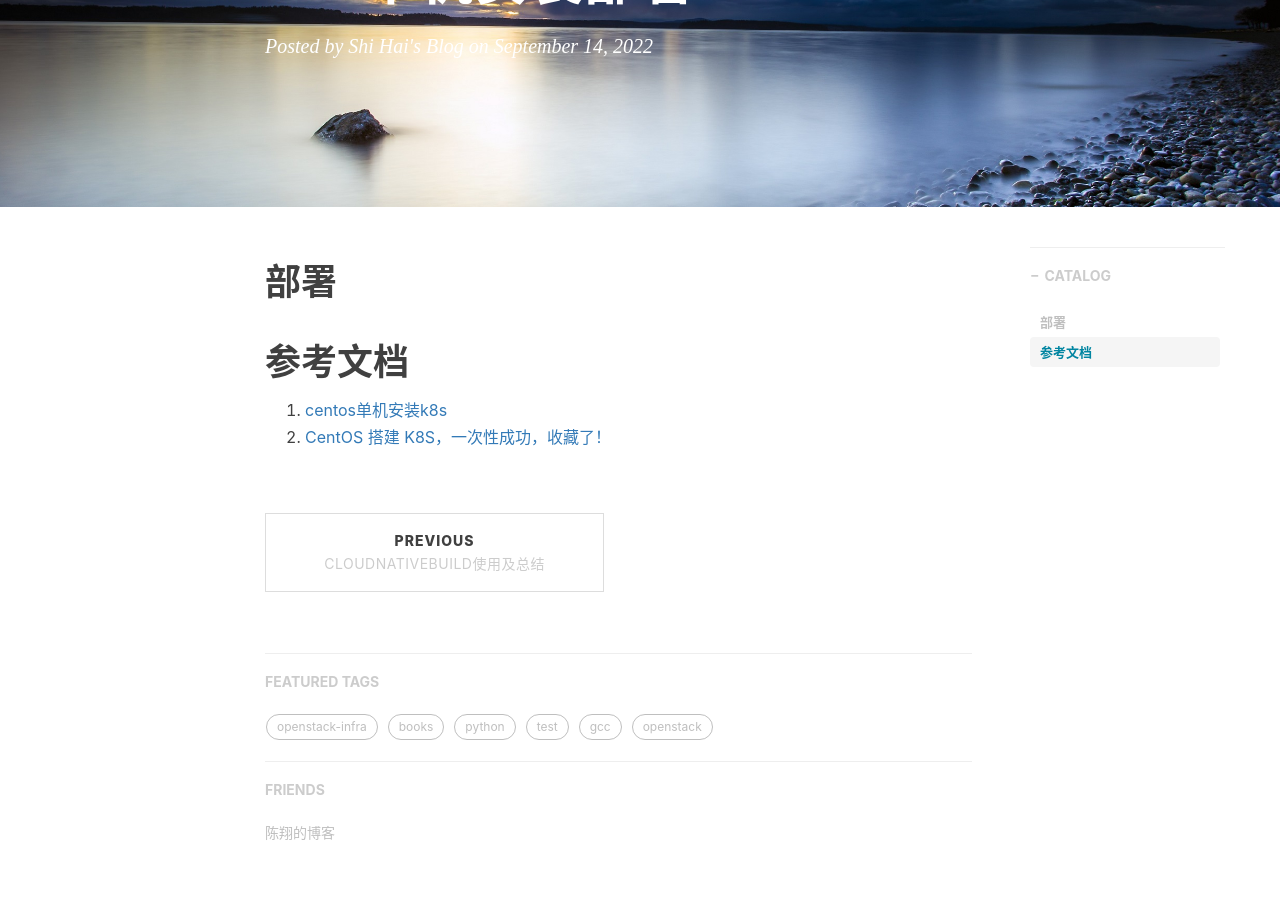
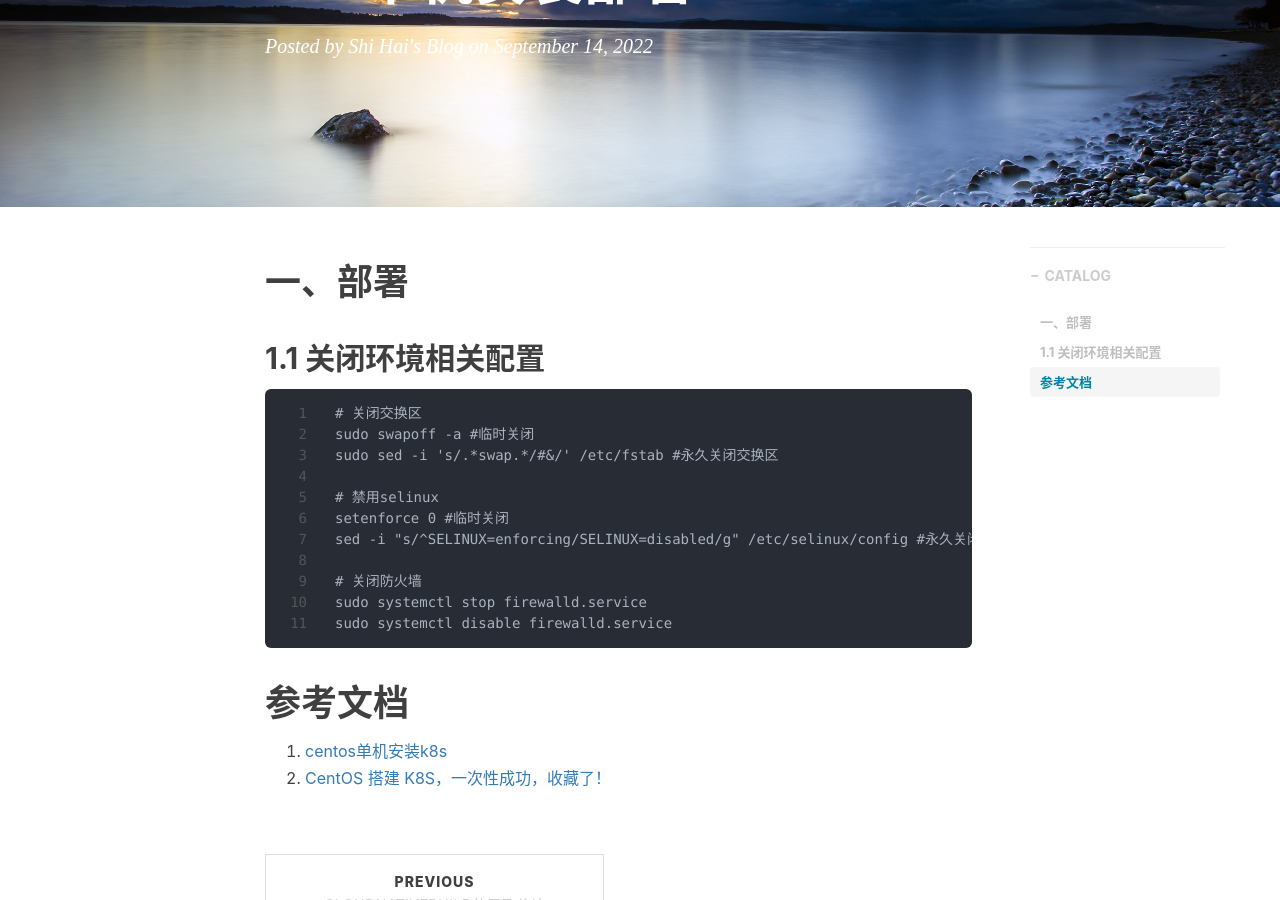
Before and after one commit to shihai1991/shihai1991.github.io, a Jekyll site: the page built from _posts/2022-09-14-K8S deployment.md, in a window 1280 px wide and 900 px high, scrolled down 250 px. Built offline with Jekyll 4.4.1, drawn with Linux system fonts in a browser that asks for light colours; nearby versions of some CDN libraries; comment, search, counter and statistics services are not loaded.

Commit message:
Update 2022-09-14-K8S deployment.md

````diff
--- a/_posts/2022-09-14-K8S deployment.md
+++ b/_posts/2022-09-14-K8S deployment.md
@@ -8,7 +8,21 @@ tags:
   - k8s
 time: '2022.09.14 15:15:00'
 ---
-# 部署
+# 一、部署
+## 1.1 关闭环境相关配置
+```
+# 关闭交换区
+sudo swapoff -a #临时关闭
+sudo sed -i 's/.*swap.*/#&/' /etc/fstab #永久关闭交换区
+
+# 禁用selinux
+setenforce 0 #临时关闭
+sed -i "s/^SELINUX=enforcing/SELINUX=disabled/g" /etc/selinux/config #永久关闭
+
+# 关闭防火墙
+sudo systemctl stop firewalld.service
+sudo systemctl disable firewalld.service
+```
 
 # 参考文档
 1. [centos单机安装k8s](https://blog.51cto.com/u_15144750/3113358)
````
